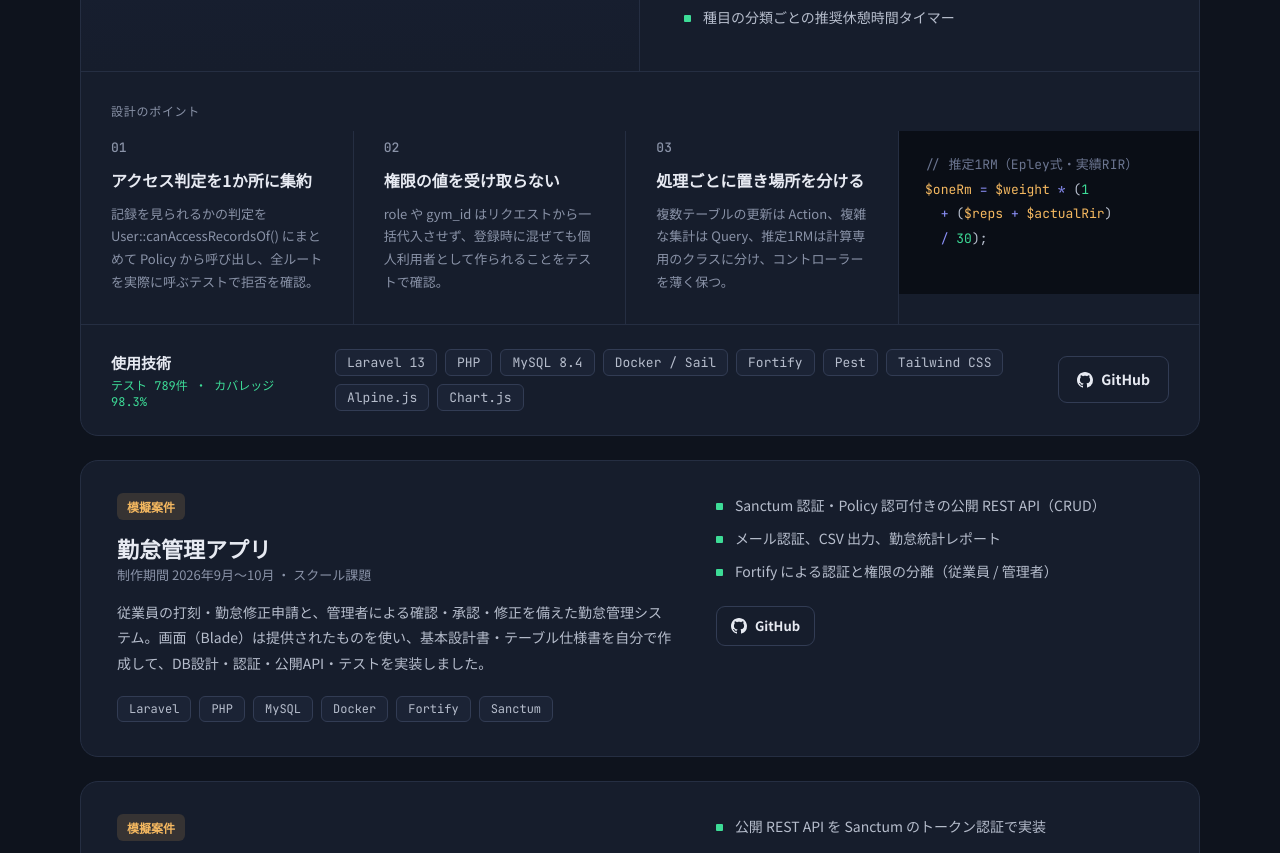
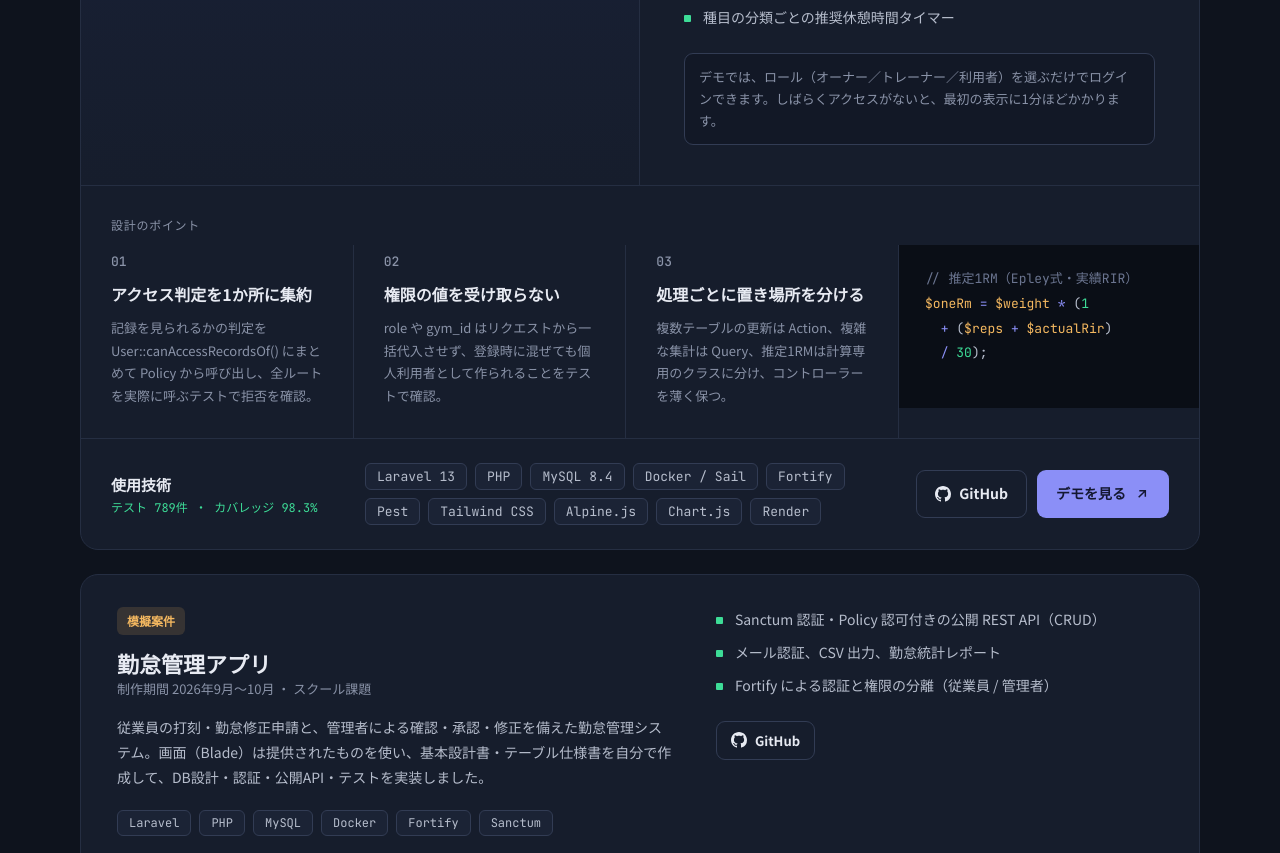
Before and after one commit to Yoshi14-M/Yoshi14-M.github.io, a plain HTML site: page index.html in a window 1280 px wide. Shown: the part 3173-4026 px from the top of the page. Drawn offline with Linux system fonts and the light colour scheme.

Commit message:
TrainingMaxのデモ追加

```diff
--- a/index.html
+++ b/index.html
@@ -158,9 +158,10 @@ section{padding-block:96px;border-bottom:1px solid var(--line)}
 .code{background:var(--code-bg);font:13px/1.9 var(--font-mono);padding:22px 26px;margin:0 0 30px;overflow-x:auto;color:var(--fg-2);white-space:pre}
 .code .c{color:var(--code-com)}.code .v{color:var(--code-key)}.code .n{color:var(--code-num)}.code .o{color:var(--code-op)}
 
-.stack-row{display:grid;grid-template-columns:200px minmax(0,1fr) auto;gap:24px;align-items:center;border-top:1px solid var(--line);padding:24px 30px}
+.stack-row{display:grid;grid-template-columns:230px minmax(0,1fr) auto;gap:24px;align-items:center;border-top:1px solid var(--line);padding:24px 30px}
 .stack-row h4{margin:0;font-size:15px}
 .stack-row .stat{font:12px var(--font-mono);color:var(--green)}
+.demo-note{margin-top:22px;font-size:13px;color:var(--muted);line-height:1.7;padding:12px 14px;border:1px solid var(--line-2);border-radius:9px;background:var(--bg-2)}
 .links{display:flex;gap:10px;flex-wrap:wrap}
 
 .mini{display:grid;grid-template-columns:minmax(0,1fr) minmax(0,.8fr);gap:40px;padding:32px 36px 34px}
@@ -431,6 +432,7 @@ footer .wrap{display:flex;justify-content:space-between;align-items:center;font-
                 <li><span class="ja">体組成（体重・体脂肪率・筋肉量・周囲径）の記録とグラフ</span><span class="en">Body composition log (weight, body fat, muscle, girth) with charts</span></li>
                 <li><span class="ja">種目の分類ごとの推奨休憩時間タイマー</span><span class="en">Rest timer based on each exercise category</span></li>
               </ul>
+              <p class="demo-note"><span class="ja">デモでは、ロール（オーナー／トレーナー／利用者）を選ぶだけでログインできます。しばらくアクセスがないと、最初の表示に1分ほどかかります。</span><span class="en">In the demo, pick a role (owner, trainer or client) to sign in without a password. After a period of inactivity, the first load takes about a minute.</span></p>
             </div>
           </div>
           <div class="design">
@@ -465,9 +467,10 @@ footer .wrap{display:flex;justify-content:space-between;align-items:center;font-
               <h4><span class="ja">使用技術</span><span class="en">Tech stack</span></h4>
               <p class="stat"><span class="ja">テスト 789件 ・ カバレッジ 98.3%</span><span class="en">789 tests · 98.3% coverage</span></p>
             </div>
-            <div class="chips" style="margin-top:0"><span class="chip">Laravel 13</span><span class="chip">PHP</span><span class="chip">MySQL 8.4</span><span class="chip">Docker / Sail</span><span class="chip">Fortify</span><span class="chip">Pest</span><span class="chip">Tailwind CSS</span><span class="chip">Alpine.js</span><span class="chip">Chart.js</span></div>
+            <div class="chips" style="margin-top:0"><span class="chip">Laravel 13</span><span class="chip">PHP</span><span class="chip">MySQL 8.4</span><span class="chip">Docker / Sail</span><span class="chip">Fortify</span><span class="chip">Pest</span><span class="chip">Tailwind CSS</span><span class="chip">Alpine.js</span><span class="chip">Chart.js</span><span class="chip">Render</span></div>
             <div class="links">
               <a class="btn btn-ghost" href="https://github.com/Yoshi14-M/TrainingMax#readme" target="_blank" rel="noopener"><svg viewBox="0 0 16 16" fill="currentColor" aria-hidden="true"><path d="M8 0C3.58 0 0 3.58 0 8c0 3.54 2.29 6.53 5.47 7.59.4.07.55-.17.55-.38 0-.19-.01-.82-.01-1.49-2.01.37-2.53-.49-2.69-.94-.09-.23-.48-.94-.82-1.13-.28-.15-.68-.52-.01-.53.63-.01 1.08.58 1.23.82.72 1.21 1.87.87 2.33.66.07-.52.28-.87.51-1.07-1.78-.2-3.64-.89-3.64-3.95 0-.87.31-1.59.82-2.15-.08-.2-.36-1.02.08-2.12 0 0 .67-.21 2.2.82.64-.18 1.32-.27 2-.27.68 0 1.36.09 2 .27 1.53-1.04 2.2-.82 2.2-.82.44 1.1.16 1.92.08 2.12.51.56.82 1.27.82 2.15 0 3.07-1.87 3.75-3.65 3.95.29.25.54.73.54 1.48 0 1.07-.01 1.93-.01 2.2 0 .21.15.46.55.38A8.013 8.013 0 0 0 16 8c0-4.42-3.58-8-8-8z"/></svg>GitHub</a>
+              <a class="btn btn-primary" href="https://trainingmax-demo.onrender.com" target="_blank" rel="noopener"><span class="ja">デモを見る</span><span class="en">Live demo</span><svg viewBox="0 0 24 24" fill="none" stroke="currentColor" stroke-width="2.2" aria-hidden="true"><path d="M7 17 17 7M8 7h9v9"/></svg></a>
             </div>
           </div>
         </article>
```
